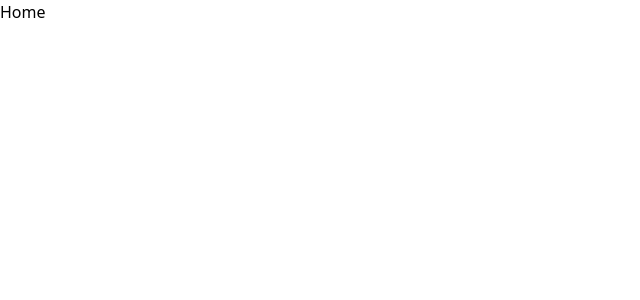
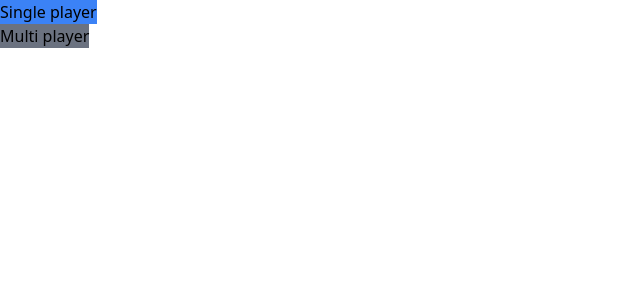
Before and after one commit to dhirajbhakta24/HangMan-React, a React (Vite) app: page / in a window 1280 px wide. Shown: the top 300 px of the page, without its empty margins (0-640 px from the left). Built offline with nearby package versions, Linux system fonts and the light colour scheme; no server answers.

Commit message:
added useEffect and json server data for single player game

```diff
--- a/src/App.jsx
+++ b/src/App.jsx
@@ -2,11 +2,12 @@ import './App.css'
 import {Routes , Route} from 'react-router-dom'
 import PlayGame from './pages/PlayGame'
 import StartGame from './pages/StartGame'
+import Home from './pages/Home'
 
 function App(){
     return(
         <Routes>
-            <Route path='/' element ={<div>Home</div>}/>
+            <Route path='/' element ={<Home/>}/>
             <Route path='/start' element={<StartGame/>}/>
             {/* <Route path = '/start/play' element={<PlayGame/>}/> */}
             <Route path='/play' element={<PlayGame/>}/>
--- a/src/components/TextInputForm/TextInputFormContainer.jsx
+++ b/src/components/TextInputForm/TextInputFormContainer.jsx
@@ -14,7 +14,7 @@ function TextInputFormContainer() {
         console.log("Form submitted", value);
         if(value) {
             // if we have something in value then we want to go to the play page
-            navigate("/play");navigate("/play", { state: { wordSelected: value } });
+            navigate(`/play`,{state:{wordSelected:value}});
         }
     }
 
--- /dev/null
+++ b/src/pages/Home.jsx
@@ -0,0 +1,45 @@
+import { Link } from "react-router-dom";
+
+import Button from "../components/Button/Button";
+
+import { useEffect, useState } from "react";
+
+function Home() {
+  const [word, setWord] = useState("");
+
+  async function fetchWords() {
+    const response = await fetch("http://localhost:3000/words");
+
+    const data = await response.json();
+
+    console.log(data);
+
+    const randomIndex = Math.floor(Math.random() * data.length);
+
+    console.log(data[randomIndex]);
+
+    setWord(data[randomIndex].wordValue);
+  }
+
+  useEffect(() => {
+    fetchWords();
+  }, []);
+
+  return (
+    <>
+      <Link to="/play" state={{ wordSelected: word }}>
+        <Button text="Single player" />
+      </Link>
+
+      <br />
+
+      <Link to="/start">
+        <div className="mt-4">
+          <Button text="Multi player" styleType="secondary" />
+        </div>
+      </Link>
+    </>
+  );
+}
+
+export default Home;
--- a/src/pages/PlayGame.jsx
+++ b/src/pages/PlayGame.jsx
@@ -20,7 +20,7 @@ function PlayGame(){
      const [step,setStep] = useState(0);
 
      function handleLetterClick(letter){
-        if(state.wordSelected.toUpperCase().includes(letter)){
+        if(state?.wordSelected?.toUpperCase().includes(letter)){
             console.log("correct");
         }
         else{
@@ -33,7 +33,9 @@ function PlayGame(){
         <>
 
             <h1>PlayGame</h1>
-            <MaskedText text = {state.wordSelected} guessedLetters={guessedLetters}/>
+            {state?.wordSelected && (
+                <>
+                 <MaskedText text = {state.wordSelected} guessedLetters={guessedLetters}/>
 
             <div>
                 <LetterButtons text={state.wordSelected} guessedLetters={guessedLetters}
@@ -43,6 +45,10 @@ function PlayGame(){
             <div>
                 <HangMan step={step}/>
             </div>
+
+                </>
+            )}
+           <Link to='/'>Home</Link>
             <Link to ='/start' className ="text-blue-400">StartGame-Link</Link>
         </>
     );
```
